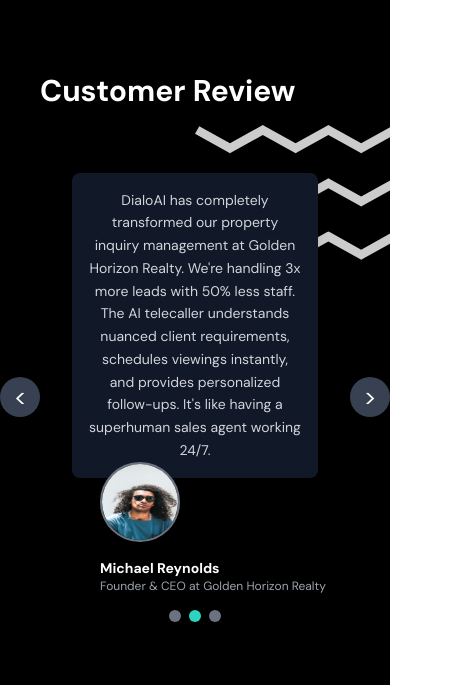
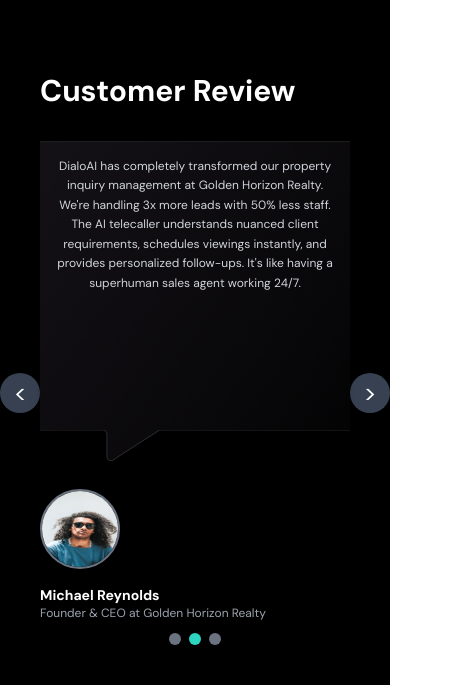
Before and after one commit to parmarharsh2490/Ai-Tellicaller, a React (Vite) app: page / in a window 390 px wide. Shown: the part 3543-4228 px from the top of the page, 462 px wide, since content can reach past the window. Built offline with nearby package versions, Linux system fonts and the light colour scheme.

Commit message:
feat: add new background image class and enhance CustomerReview component styles for better responsiveness

```diff
--- a/src/components/CustomerReview.tsx
+++ b/src/components/CustomerReview.tsx
@@ -61,22 +61,22 @@
       <h2 className="text-3xl font-bold mb-8 text-left w-full pl-10">
           Customer Review
         </h2>
-    <div className="flex items-center justify-around max-w-7xl mx-auto">
+    <div className="flex items-center justify-around max-w-7xl mx-auto overflow-hidden">
       <div className="">
         <button  onClick={handlePrevious} className="w-10 h-10 rounded-full bg-gray-700 flex items-center justify-center hover:bg-gray-600 transition">
           <span  className="text-white text-2xl">&lt;</span>
         </button>
       </div>
       <div
-        className="bg-black flex flex-col items-center justify-center p-8 relative"
+        className="bg-black flex flex-col items-center justify-center sm:p-8 relative"
       >
         {/* Wave Decoration - Top Right */}
-        <div className="absolute -top-4 -right-28 z-0">
+        <div className="hidden sm:block absolute -top-4 -right-28 z-0">
           <WaveDecoration2 />
         </div>
         {/* Review Box */}
-        <div className="z-10 relative w-full max-w-lg p-4 sm:p-12 bg-gradient-to-b from-gray-900 to-gray-900 rounded-lg shadow-lg text-center">
-          <p className="text-gray-300 text-sm sm:text-base leading-relaxed">
+        <div className="z-10 bg-image2 sm:min-h-80 min-h-[320px]  sm:relative w-full max-w-lg p-4 sm:p-12  shadow-lg text-center">
+          <p className="text-gray-300 text-xs sm:text-base leading-relaxed">
             {reviews[selectedIndex].description}
           </p>
 
@@ -85,7 +85,7 @@
             <WaveDecoration1 />
           </div>
           {/* Profile Section */}
-        <div className="flex w-full max-w-4xl items-start justify-start relative -top-4 left-7 sm:left-4 z-10">
+        <div className="flex w-full max-w-4xl items-start justify-start relative sm:-top-11 top-7 left-0 sm:left-2 z-10">
           <div className="flex flex-col">
             <img
             src={reviews[selectedIndex].image}
@@ -99,7 +99,7 @@
           </div>
 
         </div>
-        <div className="flex gap-2">
+        <div className="flex gap-2 mt-10 sm:mt-0">
             <span className="w-3 h-3 rounded-full bg-gray-500"></span>
             <span className="w-3 h-3 rounded-full bg-teal-400"></span>
             <span className="w-3 h-3 rounded-full bg-gray-500"></span>
--- a/src/index.css
+++ b/src/index.css
@@ -46,6 +46,14 @@
     background-size: cover;
     background-repeat: no-repeat;
   }
+.bg-image2 {
+    background-image: url('/Vector2.png');
+    height: 100%;
+    width: 100%;
+    background-position: center;
+    background-size: cover;
+    background-repeat: no-repeat;
+  }
   .word {
     overflow: hidden;
     width: full;
```
Also changed, not shown: public/Vector2.png (added).
